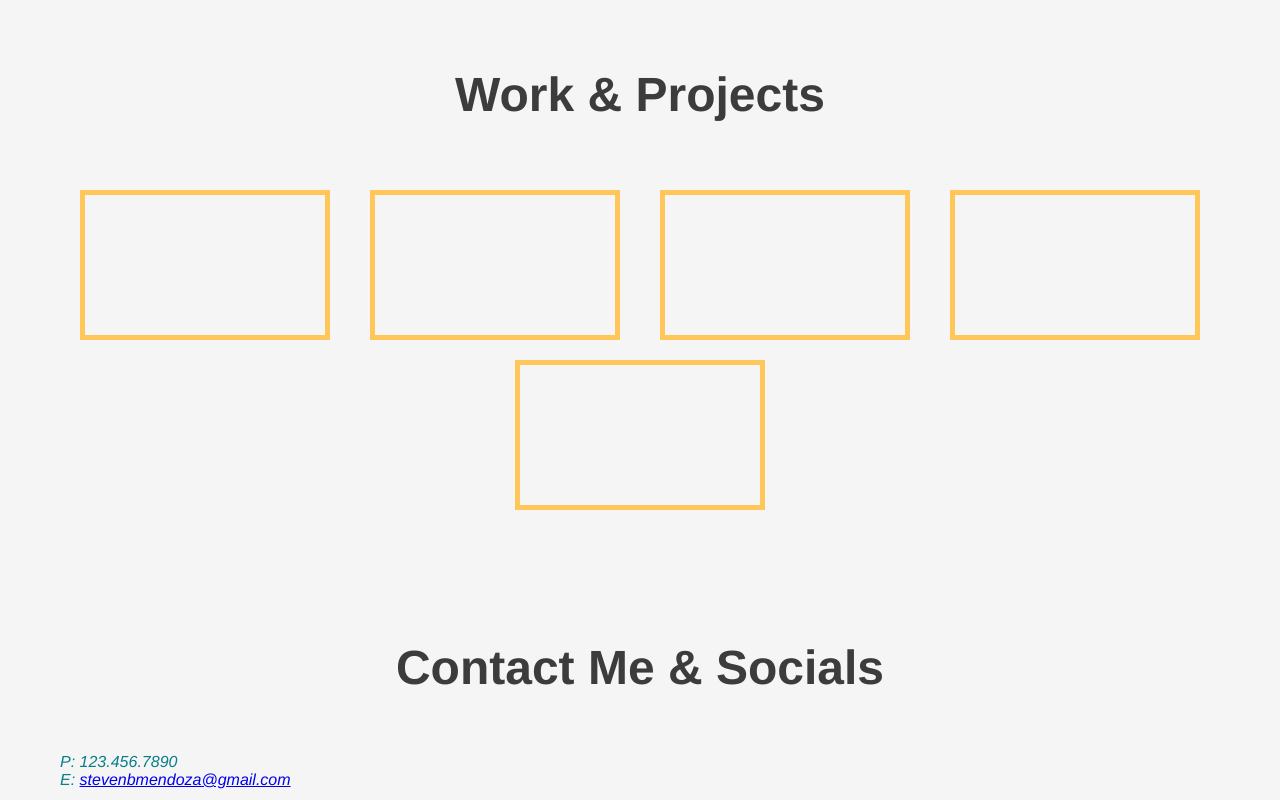
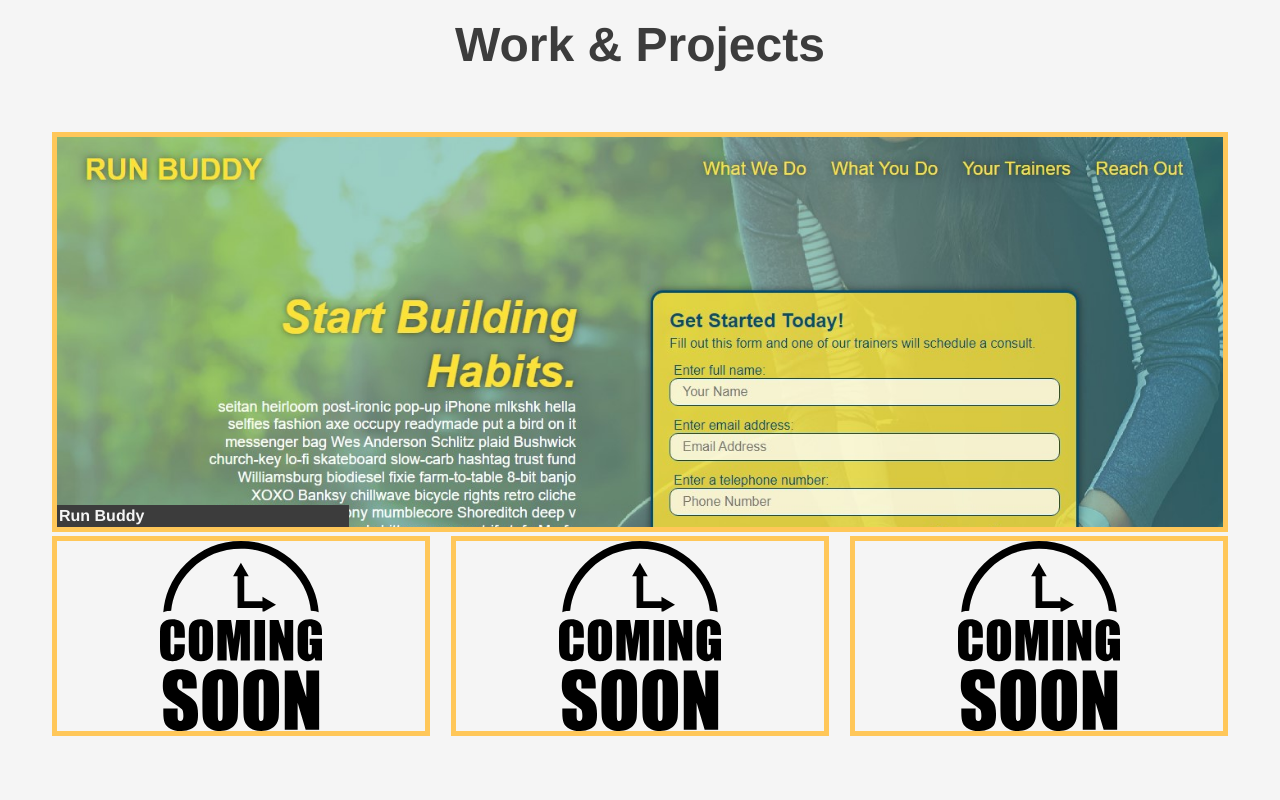
Before and after one commit to smendoza94/first_portfolio, a plain HTML site: page index.html in a window 1280 px wide. Shown: the part 780-1580 px from the top of the page. Drawn offline with Linux system fonts and the light colour scheme.

Commit message:
added cover image for work, coming soon place holders, and flex size adjustments

```diff
--- a/assests/css/style.css
+++ b/assests/css/style.css
@@ -99,7 +99,7 @@ footer a {
 }
 
 section {
-    padding: 60px;
+    padding: 50px;
 }
 
 .section-title {
@@ -158,6 +158,7 @@ section {
     box-shadow: 0 0 10px rgba(0,0,0,0.5);
 }
 
+/* about me styling */
 .intro p {
     line-height: 1.7;
     color: var(--tertiary-color);
@@ -167,17 +168,50 @@ section {
     text-align: center;
 }
 
+/* work and projects section container for flex */
 .projects {
     width: 100%;
     margin: 0 auto;
     display: flex;
     flex-wrap: wrap;
-    justify-content: space-around;
+    justify-content: space-between;
+    align-items: center;
 }
 
 .projects div {
-    width: 250px;
-    height: 150px;
-    margin: 10px;
+    width: 32%;
+    height: 200px;
+    margin: 2px;
     border: solid 5px var(--quinary-color);
+    display: flex;
+    flex-direction: column;
 }
+
+.projects div h3 {
+    font-size: 16px;
+    background: var(--secondary-color);
+    color: var(--primary-color);
+    padding: 2px;
+    margin-top: auto;
+    width: 25%;
+}
+
+.projects div p {
+    font-size: 14px;
+    background: var(--secondary-color);
+    color: var(--tertiary-color);
+    padding: 3px;
+    margin-top: auto;
+}
+
+.projects div img {
+    height: 100%;
+    margin: 0 auto;
+}
+
+#project-1 {
+    width: 100%;
+    height: 400px;
+    background-image: url("../images/run-buddy-snippet.jpg");
+    background-size: cover;
+}
--- a/index.html
+++ b/index.html
@@ -55,11 +55,13 @@
             <h2 class="section-title primary-border">Work & Projects</h2>
         </div>
         <div class="projects">
-            <div></div>
-            <div></div>
-            <div></div>
-            <div></div>
-            <div></div>
+            <div id="project-1">
+                <h3>Run Buddy</h3>
+                <!-- <p>Sign-up service</p> -->
+            </div>
+            <div><img src="./assests/images/coming-soon.svg" alt="Coming Soon Placeholder."></div>
+            <div><img src="./assests/images/coming-soon.svg" alt="Coming Soon Placeholder."></div>
+            <div><img src="./assests/images/coming-soon.svg" alt="Coming Soon Placeholder."></div>
         </div>
     </section>
 
```
Also changed, not shown: assests/images/coming-soon.svg (added), assests/images/run-buddy-snippet.jpg (added).
